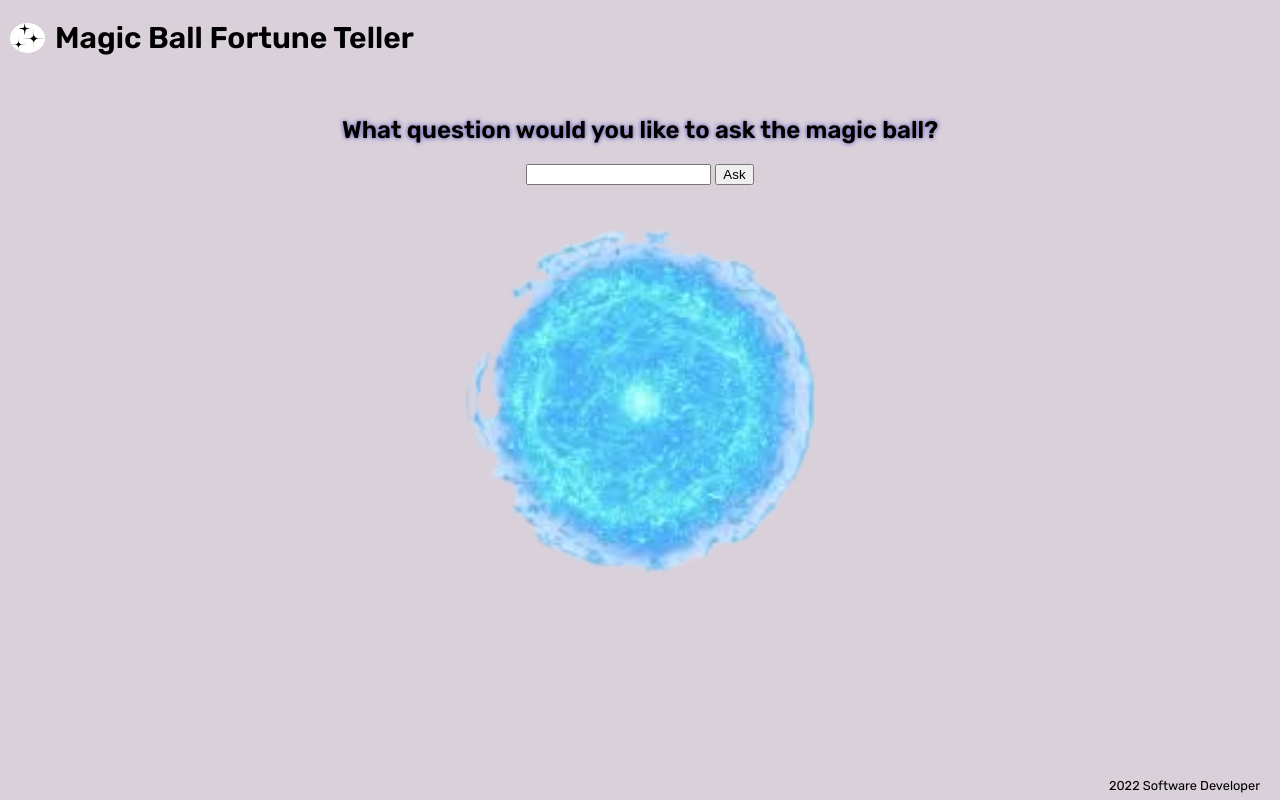
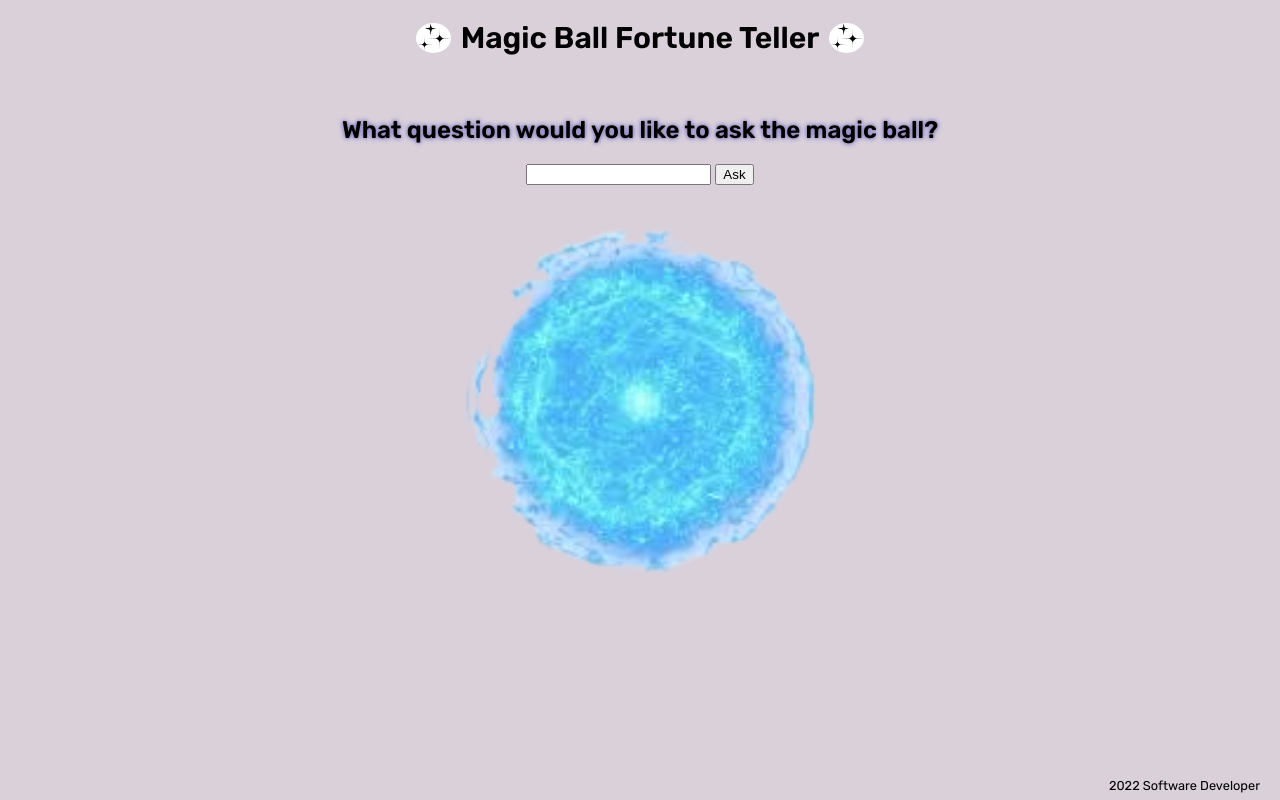
Before and after one commit to karlwernsman/Fortune-Teller, a plain HTML site: page index.html in a window 1280 px wide. Drawn offline with Linux system fonts and the light colour scheme.

Commit message:
Added more CSS

```diff
--- a/index.html
+++ b/index.html
@@ -20,6 +20,7 @@
         <header>
             <img src="./assets/stars.png" id="star" />
             <h1>Magic Ball Fortune Teller</h1>
+            <img src="./assets/stars.png" id="star" />
         </header>
 
         <main>
--- a/styles/global.css
+++ b/styles/global.css
@@ -17,12 +17,12 @@ body {
 }
 
 header {
-    position: sticky;
     top: 0;
     display: flex;
     align-items: center;
     background-color: var(--header-background);
     font-size: 15px;
+    justify-content: center;
 }
 
 main {
```
